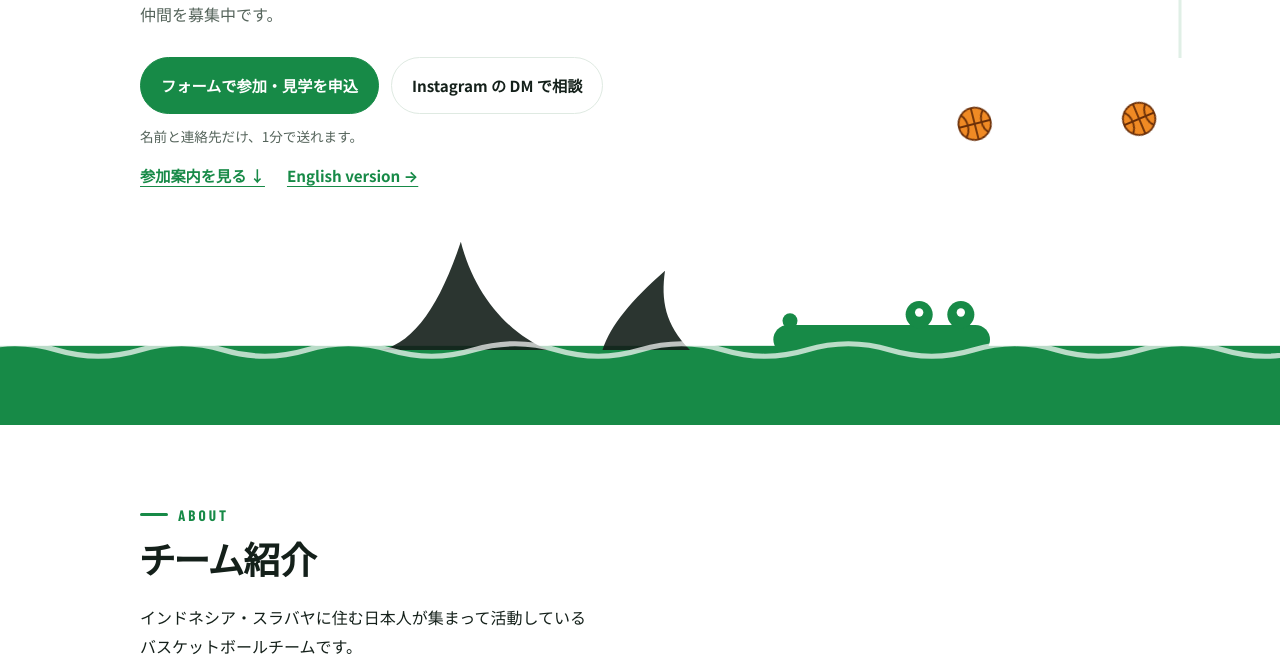
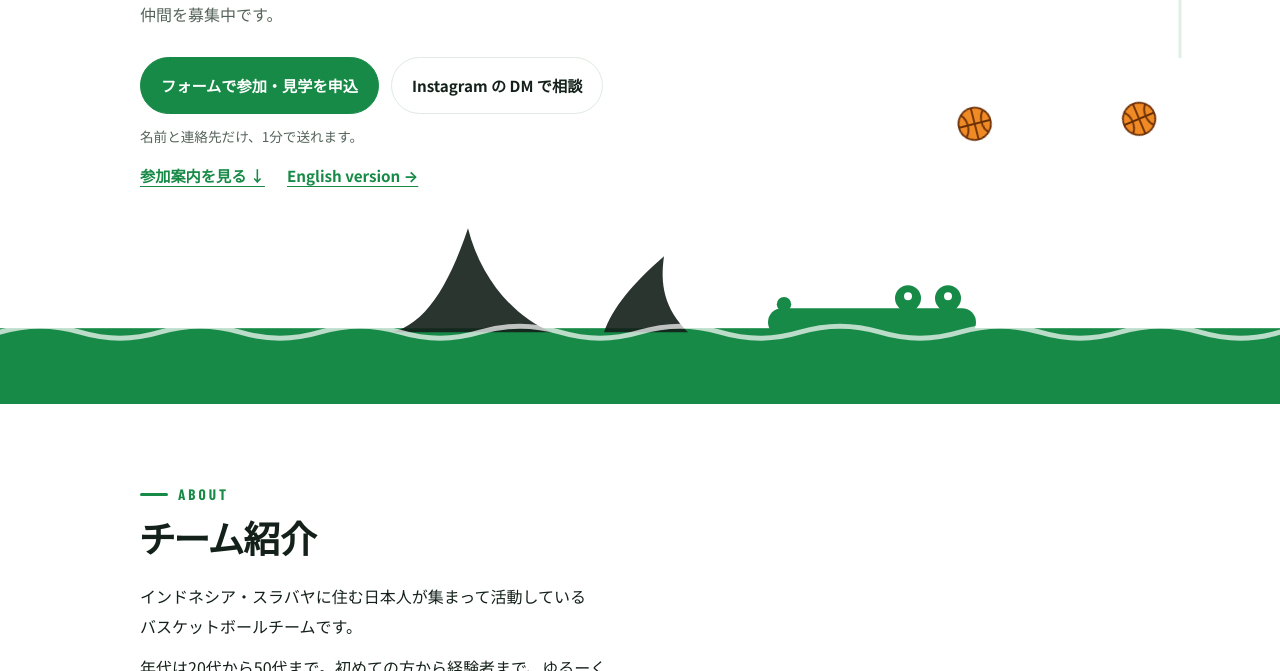
Before and after one commit to surabaya-japanese-basket/surabaya-japanese-basket.github.io, an Astro site: page / in a window 1280 px wide. Shown: the part 613-1284 px from the top of the page. Built offline with nearby package versions, Linux system fonts and the light colour scheme; Astro itself is replaced by a stand-in of ours; a web font is replaced by a local one.

Commit message:
Mascots: stop cropping fin tips on wide screens
Co-Authored-By: Claude Sonnet 5.5 <noreply@anthropic.com>

```diff
--- a/src/components/Mascots.astro
+++ b/src/components/Mascots.astro
@@ -42,7 +42,7 @@ const { compact = false, bold = false } = Astro.props;
     margin: 0 0 12px;
   }
   .mascots.bold {
-    height: clamp(110px, 16vw, 200px);
+    height: clamp(110px, 14vw, 320px);
     margin: 0;
   }
   .water { fill: var(--color-accent); opacity: 0.08; }
```
